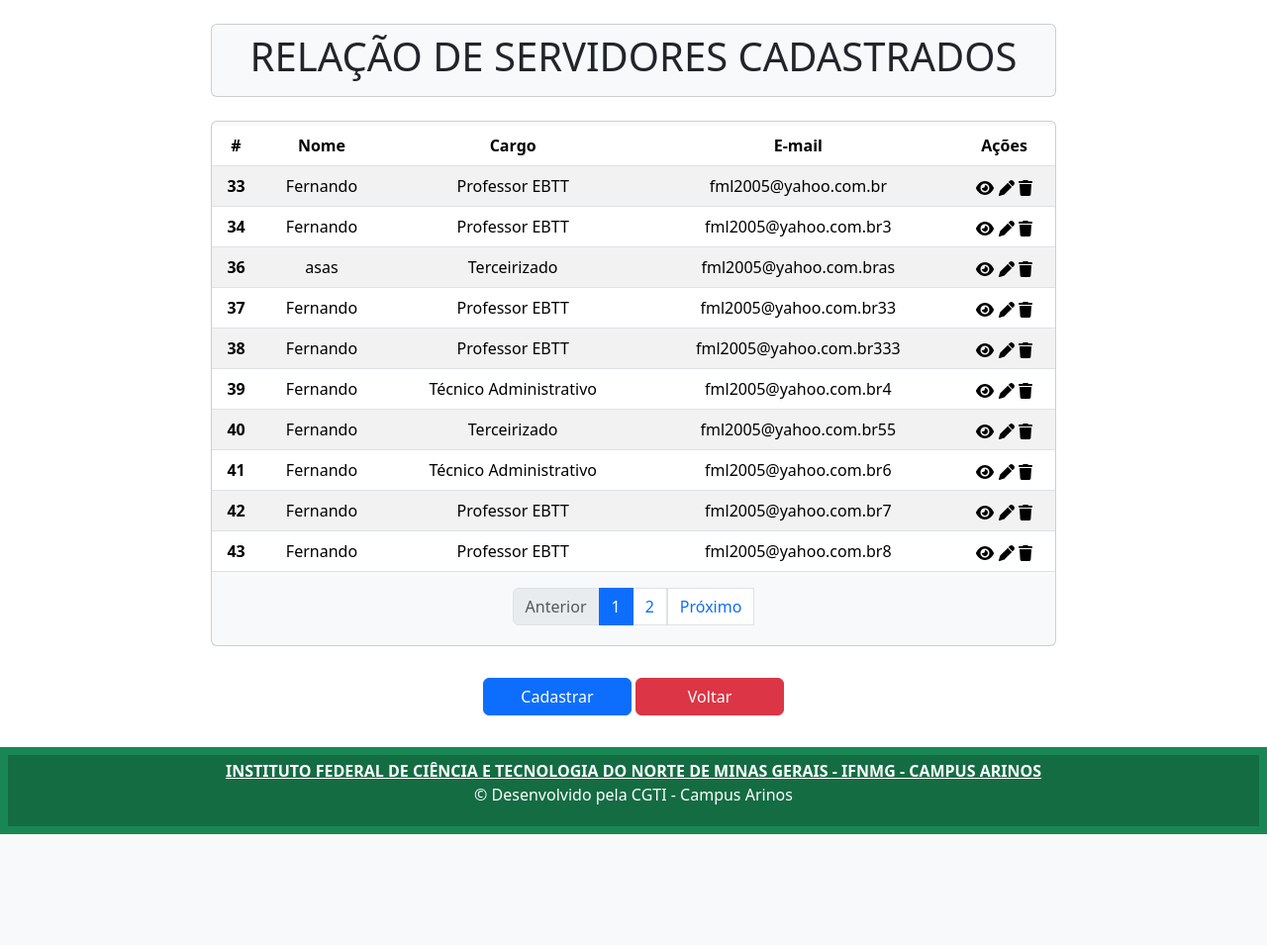
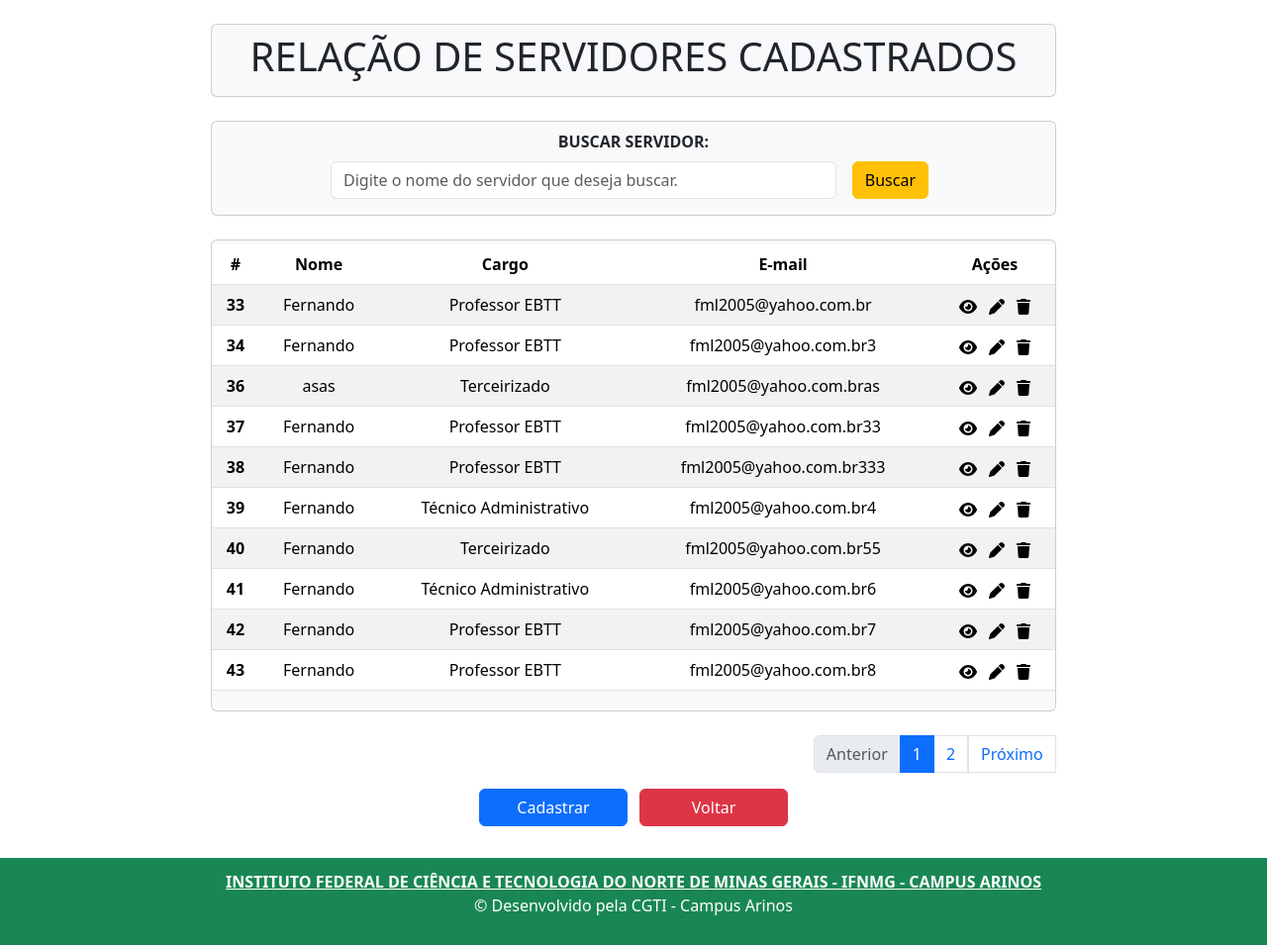
Before and after one commit to pigaoif/GKeys, a Django app: page /servidor_index/ in a window 1280 px wide. Shown: the part 62-1017 px from the top of the page at 99% size. Before the commit the page ends 905 px from the top, so only its background shows below. Run offline with Django 4.2, Linux system fonts and the light colour scheme; data comes from the database, SQL or seed files in the repository; both versions use the stored data as it was after the commit.

Commit message:
Finalizando a implementação da paginação no servidor_index e adicionando botão de busca (Filtro por nome)

```diff
--- a/app/templates/base.html
+++ b/app/templates/base.html
@@ -65,7 +65,7 @@
 
     <footer class="bg-success text-center text-white">
 
-    <div class="text-center p-1" style="background-color: rgba(0, 0, 0, 0.2);">
+    <div class="text-center p-1" >
         <a class="text-white" href=""><strong>INSTITUTO FEDERAL DE CIÊNCIA E TECNOLOGIA DO NORTE DE MINAS GERAIS - IFNMG - CAMPUS ARINOS</strong></a>
         <p>© Desenvolvido pela CGTI - Campus Arinos</p>
     </div>
--- a/app/templates/servidor_index.html
+++ b/app/templates/servidor_index.html
@@ -1,12 +1,31 @@
 {% extends 'base.html' %}
 {% load static %}
 {% block content%}
+    <script src="{% static 'js/javascript.js'%}"></script>
 
     <div class="col-8 m-auto pt-2 pb-2 text-center card rounded bg-light mb-4">
 
     <h1>RELAÇÃO DE SERVIDORES CADASTRADOS</h1>
 
     </div>
+
+    <div class="col-8 m-auto pt-2 pb-2 text-center card rounded bg-light mb-4">
+      <form  method="get" >
+        {% csrf_token %}
+        <label for="inputBuscar" class="form-label" ></label><strong>BUSCAR SERVIDOR:</strong></label>
+
+        <div class="d-flex justify-content-center align-items-center mt-2 mb-2">
+          <input type="text" id="search" name="search" class="form-control me-3" style="width: 60%;" placeholder="Digite o nome do servidor que deseja buscar.">
+          <button type="submit" class="btn btn-warning me-2">Buscar</button>
+        </div>
+
+      </form>
+    </div>
+
+
+    </div>
+
+
 
     <div class="col-8 m-auto pt-1 pb-1 text-center card rounded bg-light mb-4">
       <table class="table table-striped">
@@ -27,17 +46,17 @@
                 <td>{{dbs.cargo}}</td>
                 <td>{{dbs.email}}</td>
                 <td>
-                    <a href="/servidor_view/{{dbs.id}}/"><svg  xmlns="http://www.w3.org/2000/svg" height="1em" viewBox="0 0 576 512"><title>Detalhar</title><path d="M288 32c-80.8 0-145.5 36.8-192.6 80.6C48.6 156 17.3 208 2.5 243.7c-3.3 7.9-3.3 16.7 0 24.6C17.3 304 48.6 356 95.4 399.4C142.5 443.2 207.2 480 288 480s145.5-36.8 192.6-80.6c46.8-43.5 78.1-95.4 93-131.1c3.3-7.9 3.3-16.7 0-24.6c-14.9-35.7-46.2-87.7-93-131.1C433.5 68.8 368.8 32 288 32zM144 256a144 144 0 1 1 288 0 144 144 0 1 1 -288 0zm144-64c0 35.3-28.7 64-64 64c-7.1 0-13.9-1.2-20.3-3.3c-5.5-1.8-11.9 1.6-11.7 7.4c.3 6.9 1.3 13.8 3.2 20.7c13.7 51.2 66.4 81.6 117.6 67.9s81.6-66.4 67.9-117.6c-11.1-41.5-47.8-69.4-88.6-71.1c-5.8-.2-9.2 6.1-7.4 11.7c2.1 6.4 3.3 13.2 3.3 20.3z"/></svg></a>
-                    <a href="/servidor_edit/{{dbs.id}}/"><svg xmlns="http://www.w3.org/2000/svg" height="1em" viewBox="0 0 512 512"><title>Editar</title><path d="M362.7 19.3L314.3 67.7 444.3 197.7l48.4-48.4c25-25 25-65.5 0-90.5L453.3 19.3c-25-25-65.5-25-90.5 0zm-71 71L58.6 323.5c-10.4 10.4-18 23.3-22.2 37.4L1 481.2C-1.5 489.7 .8 498.8 7 505s15.3 8.5 23.7 6.1l120.3-35.4c14.1-4.2 27-11.8 37.4-22.2L421.7 220.3 291.7 90.3z"/></svg></a>
-                    <a href=""><svg xmlns="http://www.w3.org/2000/svg" height="1em" viewBox="0 0 448 512"><title>Excluir</title><path d="M135.2 17.7L128 32H32C14.3 32 0 46.3 0 64S14.3 96 32 96H416c17.7 0 32-14.3 32-32s-14.3-32-32-32H320l-7.2-14.3C307.4 6.8 296.3 0 284.2 0H163.8c-12.1 0-23.2 6.8-28.6 17.7zM416 128H32L53.2 467c1.6 25.3 22.6 45 47.9 45H346.9c25.3 0 46.3-19.7 47.9-45L416 128z"/></svg></a>
+                  <a class="me-2" href="/servidor_view/{{dbs.id}}/"><svg  xmlns="http://www.w3.org/2000/svg" height="1em" viewBox="0 0 576 512"><title>Detalhar</title><path d="M288 32c-80.8 0-145.5 36.8-192.6 80.6C48.6 156 17.3 208 2.5 243.7c-3.3 7.9-3.3 16.7 0 24.6C17.3 304 48.6 356 95.4 399.4C142.5 443.2 207.2 480 288 480s145.5-36.8 192.6-80.6c46.8-43.5 78.1-95.4 93-131.1c3.3-7.9 3.3-16.7 0-24.6c-14.9-35.7-46.2-87.7-93-131.1C433.5 68.8 368.8 32 288 32zM144 256a144 144 0 1 1 288 0 144 144 0 1 1 -288 0zm144-64c0 35.3-28.7 64-64 64c-7.1 0-13.9-1.2-20.3-3.3c-5.5-1.8-11.9 1.6-11.7 7.4c.3 6.9 1.3 13.8 3.2 20.7c13.7 51.2 66.4 81.6 117.6 67.9s81.6-66.4 67.9-117.6c-11.1-41.5-47.8-69.4-88.6-71.1c-5.8-.2-9.2 6.1-7.4 11.7c2.1 6.4 3.3 13.2 3.3 20.3z"/></svg></a>
+                  <a class="me-2" href="/servidor_edit/{{dbs.id}}/"><svg xmlns="http://www.w3.org/2000/svg" height="1em" viewBox="0 0 512 512"><title>Editar</title><path d="M362.7 19.3L314.3 67.7 444.3 197.7l48.4-48.4c25-25 25-65.5 0-90.5L453.3 19.3c-25-25-65.5-25-90.5 0zm-71 71L58.6 323.5c-10.4 10.4-18 23.3-22.2 37.4L1 481.2C-1.5 489.7 .8 498.8 7 505s15.3 8.5 23.7 6.1l120.3-35.4c14.1-4.2 27-11.8 37.4-22.2L421.7 220.3 291.7 90.3z"/></svg></a>
+                  <a onclick="return confirm('Deseja apagar este registro?');" href="/servidor_delete/{{dbs.id}}"><svg xmlns="http://www.w3.org/2000/svg" height="1em" viewBox="0 0 448 512"><title>Excluir</title><path d="M135.2 17.7L128 32H32C14.3 32 0 46.3 0 64S14.3 96 32 96H416c17.7 0 32-14.3 32-32s-14.3-32-32-32H320l-7.2-14.3C307.4 6.8 296.3 0 284.2 0H163.8c-12.1 0-23.2 6.8-28.6 17.7zM416 128H32L53.2 467c1.6 25.3 22.6 45 47.9 45H346.9c25.3 0 46.3-19.7 47.9-45L416 128z"/></svg></a>
                 </td>
               </tr>
             {% endfor %}
           </tbody>
         </table>
+    </div>
 
-
-        <div class=" m-auto text-center ">
+      <div class=" col-8  m-auto d-flex justify-content-end ">
           <div >
             <ul class="pagination">
               {% if page.has_previous %}
@@ -68,6 +87,7 @@
                 {% endif %}
               {% endfor %}
 
+
               {% if page.has_next %}
                 <li class="page-item-active">
                   <a class="page-link" href="{% url 'servidor_index' %}?page={{page.next_page_number}}">Próximo</a>
@@ -80,13 +100,11 @@
             </ul>
           </div>
         </div>
-        </div>
-    <div class="col-8 m-auto pt-2 pb-2 text-center ">
-
-        <a class="btn btn-primary" style="width: 150px;" href="/servidor_form"> Cadastrar </a>
-        <a class="btn btn-danger" style="width: 150px;" href="/"> Voltar </a>
 
 
+      <div class="col-8 m-auto  pb-2 text-center ">
+         <a class="btn btn-primary me-2" style="width: 150px;" href="/servidor_form"> Cadastrar </a>
+        <a class="btn btn-danger" style="width: 150px;" href="/"> Voltar </a>
       </div>
 
 {% endblock %}
--- a/app/views.py
+++ b/app/views.py
@@ -11,15 +11,20 @@ def home(request):
 
 def servidor_index(request):
     data = {}
-    data['db'] = Servidor.objects.all()
-    paginators = Paginator (data['db'], 10)
-    page_num = request.GET.get('page')
-    page = paginators.get_page(page_num)
+    search = request.GET.get('search')
+    if search:
+        data['db'] = Servidor.objects.filter(nome__icontains=search)
+        paginators = Paginator (data['db'], 1000)
+        page_num = request.GET.get('page')
+        page = paginators.get_page(page_num)
+    else:
+        data['db'] = Servidor.objects.all()
+        paginators = Paginator (data['db'], 10)
+        page_num = request.GET.get('page')
+        page = paginators.get_page(page_num)
 
     return render(request, 'servidor_index.html', {'page': page})
 
-from django.shortcuts import render, redirect
-from .forms import ServidorForm  # Certifique-se de importar o formulário correto
 
 def servidor_create(request):
     form = ServidorForm(request.POST or None)
@@ -58,3 +63,8 @@ def servidor_edit(request, pk):
     data['db'] = Servidor.objects.get(pk=pk)
     data['form'] = ServidorForm(instance=data['db'])
     return render(request, 'servidor_form.html', data)
+
+def servidor_delete(request, pk):
+    db = Servidor.objects.get(pk=pk)
+    db.delete()
+    return redirect('servidor_index')
--- a/project/urls.py
+++ b/project/urls.py
@@ -16,7 +16,7 @@ Including another URLconf
 """
 from django.contrib import admin
 from django.urls import path
-from app.views import home, servidor_index, servidor_create, servidor_form, servidor_view, servidor_update, servidor_edit
+from app.views import home, servidor_index, servidor_create, servidor_form, servidor_view, servidor_update, servidor_edit, servidor_delete
 
 urlpatterns = [
     path('admin/', admin.site.urls),
@@ -27,4 +27,5 @@ urlpatterns = [
     path('servidor_view/<int:pk>/', servidor_view, name='servidor_view'),
     path('servidor_update/<int:pk>/', servidor_update, name='servidor_update'),
     path('servidor_edit/<int:pk>/', servidor_edit, name='servidor_edit'),
+    path('servidor_delete/<int:pk>/', servidor_delete, name='servidor_delete'),
 ]
```
Also changed, not shown: db.sqlite3, static/js/javascript.js (added). Lines whose indentation alone changed are shown as unchanged.
